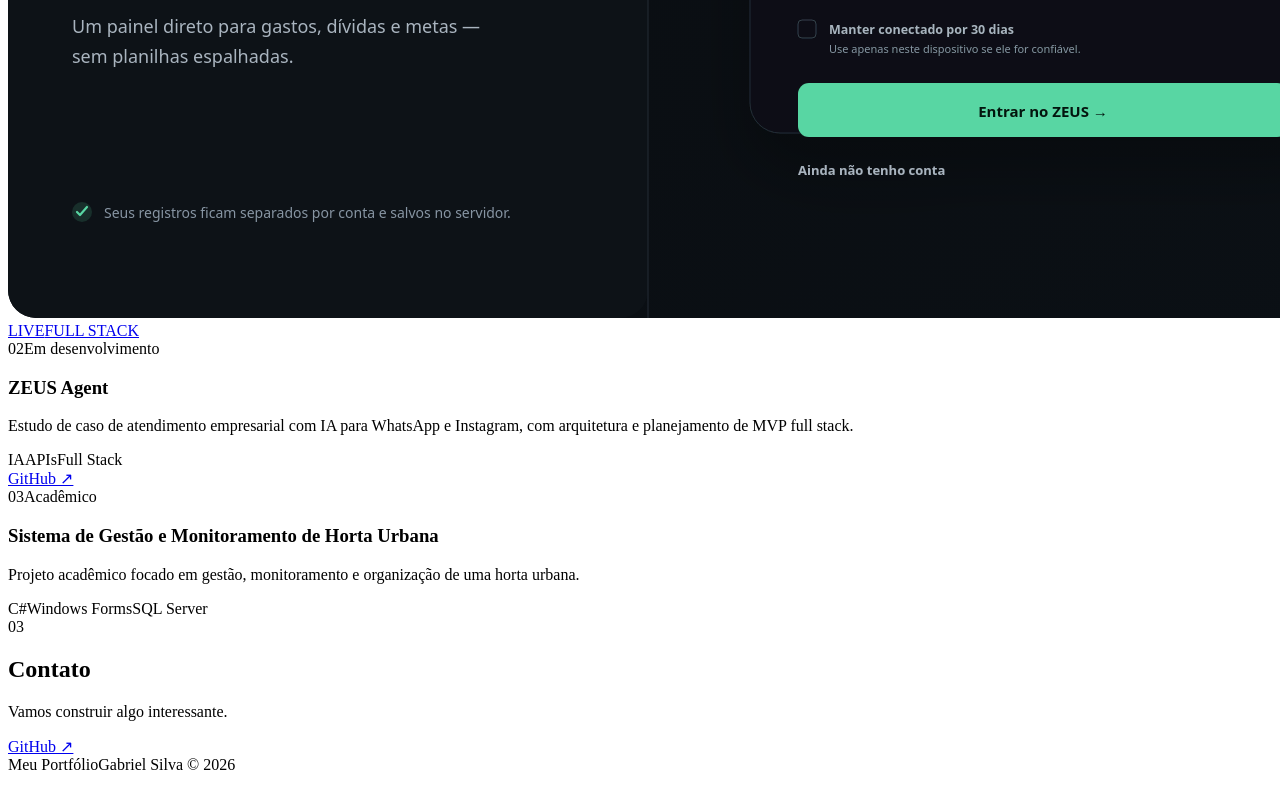
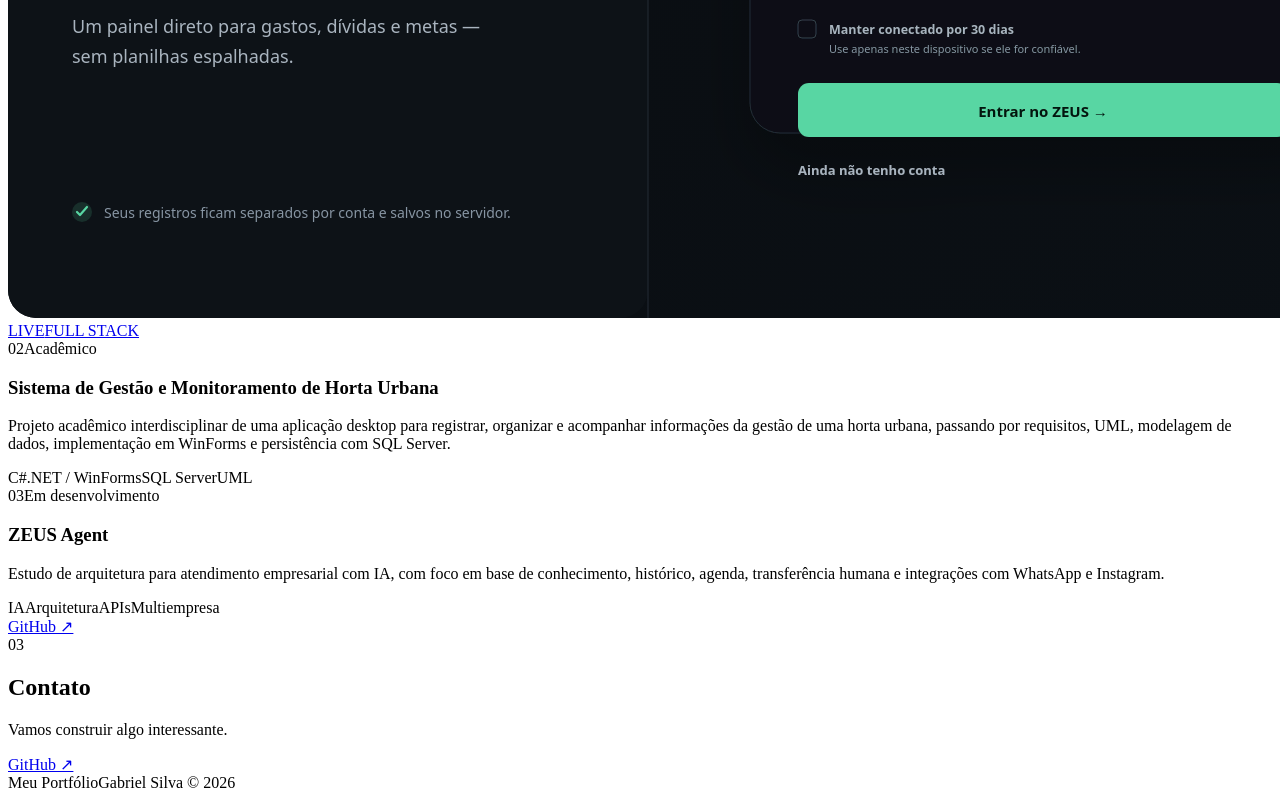
Before and after one commit to GBLSLVA/PORTIFOLIO-GABRIEL-SILVA-, a React (Vite) app: page / in a window 1280 px wide. Shown: the part 1239-2039 px from the top of the page. Built offline with nearby package versions, Linux system fonts and the light colour scheme; the HTML template or start-up script is replaced by a standard one.

Commit message:
content: prioritize urban garden project in portfolio

```diff
--- a/src/data/projects.ts
+++ b/src/data/projects.ts
@@ -24,18 +24,18 @@
     status: 'Destaque',
   },
   {
+    title: 'Sistema de Gestão e Monitoramento de Horta Urbana',
+    description:
+      'Projeto acadêmico interdisciplinar de uma aplicação desktop para registrar, organizar e acompanhar informações da gestão de uma horta urbana, passando por requisitos, UML, modelagem de dados, implementação em WinForms e persistência com SQL Server.',
+    technologies: ['C#', '.NET / WinForms', 'SQL Server', 'UML'],
+    status: 'Acadêmico',
+  },
+  {
     title: 'ZEUS Agent',
     description:
-      'Estudo de caso de atendimento empresarial com IA para WhatsApp e Instagram, com arquitetura e planejamento de MVP full stack.',
-    technologies: ['IA', 'APIs', 'Full Stack'],
+      'Estudo de arquitetura para atendimento empresarial com IA, com foco em base de conhecimento, histórico, agenda, transferência humana e integrações com WhatsApp e Instagram.',
+    technologies: ['IA', 'Arquitetura', 'APIs', 'Multiempresa'],
     github: 'https://github.com/GBLSLVA/ZEUS-AGENT',
     status: 'Em desenvolvimento',
   },
-  {
-    title: 'Sistema de Gestão e Monitoramento de Horta Urbana',
-    description:
-      'Projeto acadêmico focado em gestão, monitoramento e organização de uma horta urbana.',
-    technologies: ['C#', 'Windows Forms', 'SQL Server'],
-    status: 'Acadêmico',
-  },
 ]
```
